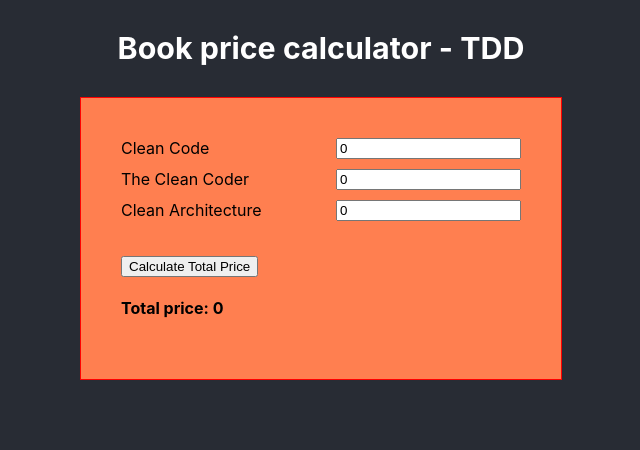
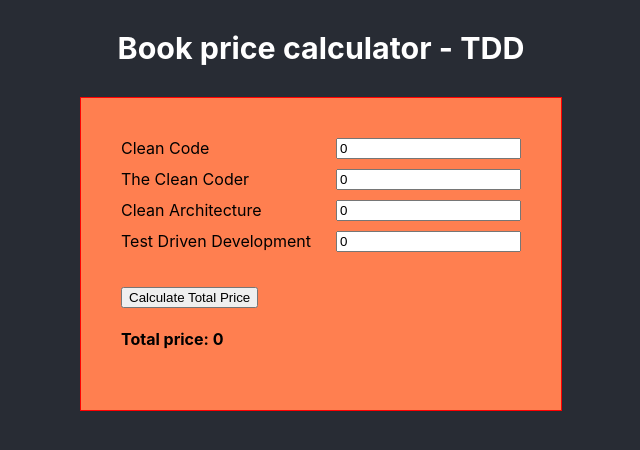
Before and after one commit to 2023-DEV-078/DevelopmentBooks, a React (Create React App) app: page / in a window 1280 px wide. Shown: the top 450 px of the page, without its empty margins (319-959 px from the left). Built offline with nearby package versions, Linux system fonts and the light colour scheme.

Commit message:
[Feat]: calculate the price for four different books with a twenty percent discount

```diff
--- a/src/App.js
+++ b/src/App.js
@@ -2,21 +2,23 @@ import React, { useState, useEffect } from 'react';
 import { booksConstants } from './constants/appConstants';
 import './App.css';
 
-const { ZERO, ONE, TWO, THREE, BOOK_PRICE, FIVE_PERCENT, TEN_PERCENT } = booksConstants
+const { ZERO, ONE, TWO, THREE, FOUR, BOOK_PRICE, FIVE_PERCENT, TEN_PERCENT, TWENTY_PERCENT } = booksConstants
 
 function App() {
   const [cleanCodeQuantity, setCleanCodeQuantity] = useState(ZERO);
   const [cleanCoderQuantity, setCleanCoderQuantity] = useState(ZERO);
   const [cleanArchitectureQuantity, setCleanArchitectureQuantity] = useState(ZERO);
+  const [tddQuantity, setTddQuantity] = useState(ZERO)
   const [totalPrice, setTotalPrice] = useState(ZERO);
   const [shoppingCart, setShoppingCart] = useState([])
 
   useEffect(() => {
-    setShoppingCart([cleanCodeQuantity, cleanCoderQuantity, cleanArchitectureQuantity].filter((quantity) => { return quantity === 1 }))
-  }, [cleanCodeQuantity, cleanCoderQuantity, cleanArchitectureQuantity])
+    setShoppingCart([cleanCodeQuantity, cleanCoderQuantity, cleanArchitectureQuantity, tddQuantity].filter((quantity) => { return quantity === 1 }))
+  }, [cleanCodeQuantity, cleanCoderQuantity, cleanArchitectureQuantity, tddQuantity])
 
   const calculateBooksPrice = () => {
-    if (shoppingCart.length === THREE) { setTotalPrice(THREE * BOOK_PRICE * TEN_PERCENT) }
+    if (shoppingCart.length === FOUR) { setTotalPrice(FOUR * BOOK_PRICE * TWENTY_PERCENT) }
+    else if (shoppingCart.length === THREE) { setTotalPrice(THREE * BOOK_PRICE * TEN_PERCENT) }
     else if (shoppingCart.length === TWO) { setTotalPrice(TWO * BOOK_PRICE * FIVE_PERCENT) }
     else if (shoppingCart.length === ONE) { setTotalPrice(BOOK_PRICE) }
   }
@@ -39,6 +41,10 @@ function App() {
           <label htmlFor="clean-architecture">Clean Architecture</label>
           <input type="number" min={ZERO} id="clean-architecture" value={cleanArchitectureQuantity} onChange={e => setCleanArchitectureQuantity(Number(e.target.value))}></input>
         </div>
+        <div className='bookInput'>
+          <label htmlFor="tdd">Test Driven Development</label>
+          <input type="number" id="tdd" min={ZERO} value={tddQuantity} onChange={e => setTddQuantity(Number(e.target.value))}></input>
+        </div>
         <button onClick={() => calculateBooksPrice()}>Calculate Total Price</button>
         <h4>{`Total price: ${totalPrice}`}</h4>
       </section>
--- a/src/constants/appConstants.js
+++ b/src/constants/appConstants.js
@@ -3,7 +3,9 @@ export const booksConstants = {
     ONE: 1,
     TWO: 2,
     THREE: 3,
+    FOUR: 4,
     BOOK_PRICE: 50,
     FIVE_PERCENT: 0.95,
-    TEN_PERCENT: 0.9
+    TEN_PERCENT: 0.9,
+    TWENTY_PERCENT: 0.8
 };
--- a/src/constants/testConstants.js
+++ b/src/constants/testConstants.js
@@ -4,5 +4,6 @@ export const booksConstants = {
     FOUR: 4,
     CLEAN_CODE: 'Clean Code',
     THE_CLEAN_CODER: 'The Clean Coder',
-    CLEAN_ARCHITECTURE: 'Clean Architecture'
+    CLEAN_ARCHITECTURE: 'Clean Architecture',
+    TEST_DRIVEN_DEVELOPMENT: 'Test Driven Development'
 };
```
Also changed, not shown: 1 other file (tests, documents, lock files or other folders).
